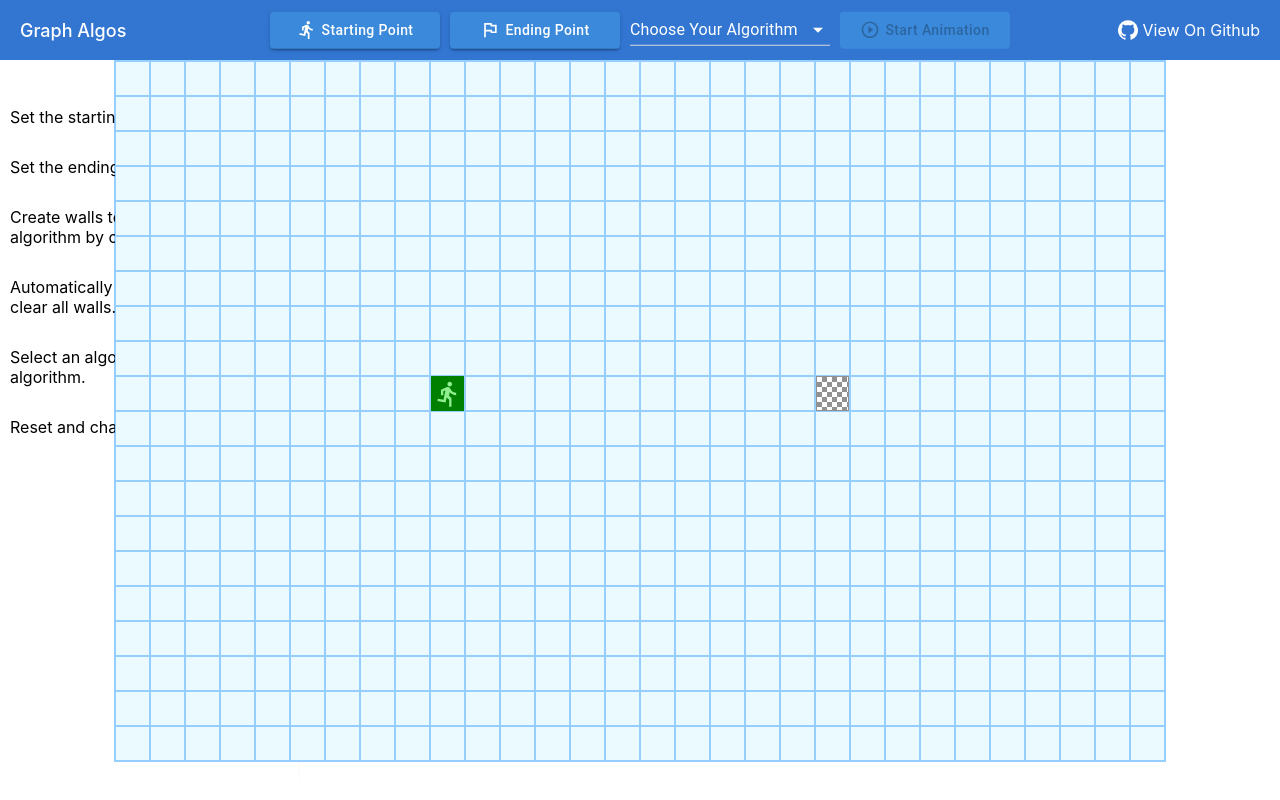
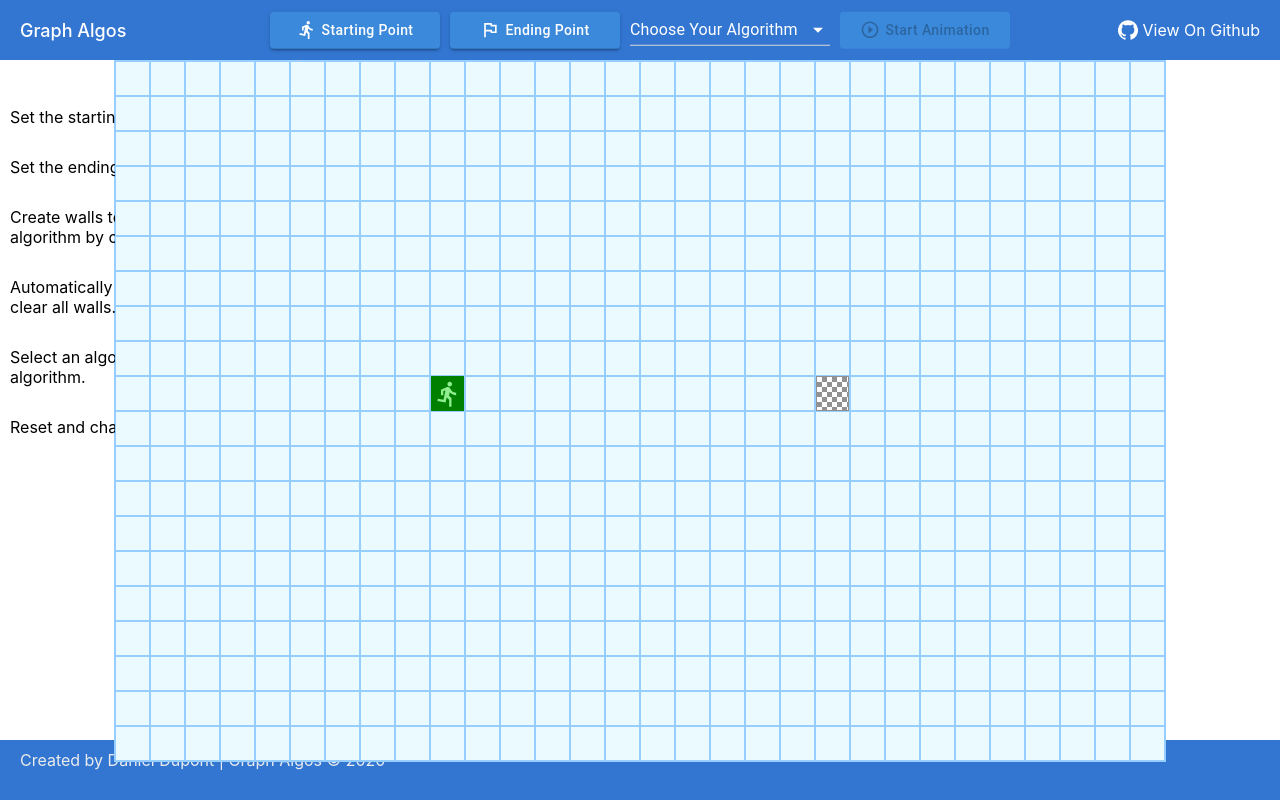
Before and after one commit to DanielJDupont/graph-algos, a Next.js app: page / in a window 1280 px wide. Built offline with nearby package versions, Linux system fonts and the light colour scheme.

Commit message:
added license and footer

```diff
--- /dev/null
+++ b/components/footer/index.module.scss
@@ -0,0 +1,11 @@
+.container {
+  padding: 10px 20px;
+  height: 60px;
+  background-color: #3276d2;
+  display: flex;
+  flex-direction: column;
+
+  .createdBy {
+    color: rgb(235, 235, 235);
+  }
+}
--- /dev/null
+++ b/components/footer/index.tsx
@@ -0,0 +1,12 @@
+import styles from './index.module.scss';
+
+export const Footer = () => {
+  return (
+    <div className={styles.container}>
+      <div className={styles.createdBy}>
+        Created by Daniel Dupont | Graph Algos © 2020
+      </div>
+      <div></div>
+    </div>
+  );
+};
--- a/components/sidebar/Sidebar.tsx
+++ b/components/sidebar/index.tsx
@@ -3,7 +3,7 @@ import clsx from 'clsx';
 
 import { KeyboardArrowRight, KeyboardArrowLeft } from '@material-ui/icons';
 
-import styles from './Sidebar.module.scss';
+import styles from './index.module.scss';
 
 export const Sidebar = () => {
   const [isOpen, setIsOpen] = useState(true);
--- a/pages/index.tsx
+++ b/pages/index.tsx
@@ -1,7 +1,8 @@
 import Head from 'next/head';
 import { Matrix } from '../components/matrix';
 import { Navbar } from '../components/navbar';
-import { Sidebar } from '../components/sidebar/Sidebar';
+import { Sidebar } from '../components/sidebar';
+import { Footer } from '../components/footer';
 
 export default function Home() {
   return (
@@ -13,10 +14,15 @@ export default function Home() {
 
       <Navbar />
       {/* Span the entire height of the screen minus the height of the navbar. */}
-      <div style={{ position: 'relative', height: 'calc(100vh - 60px)' }}>
+      <div
+        // Subtract the height of the navbar and the height of the footer.
+        style={{ position: 'relative', height: 'calc(100vh - 60px - 60px)' }}
+      >
         <Sidebar />
         <Matrix />
       </div>
+
+      <Footer />
     </>
   );
 }
```
Also changed, not shown: components/sidebar/index.module.scss (renamed from components/sidebar/Sidebar.module.scss), 1 other file (tests, documents, lock files or other folders).
